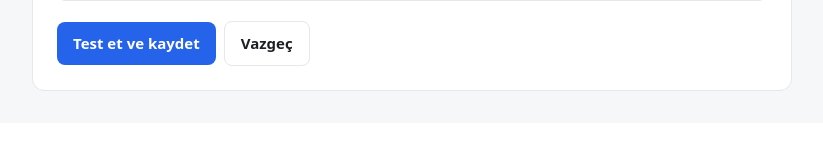
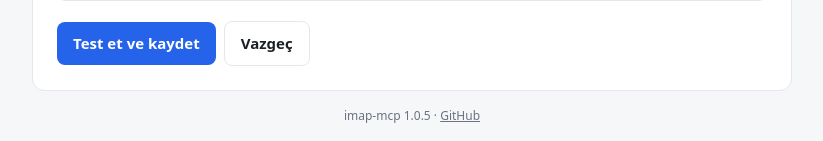
Before and after one commit to bahricanli/imap-mcp, a Laravel app: page /panel/accounts/create in a window 1280 px wide. Shown: the part 928-1069 px from the top of the page, without its empty margins (228-1051 px from the left). Before the commit the page ends 1019 px from the top, so only its background shows below. Run offline with Laravel 12, Linux system fonts and the light colour scheme; a user stored in the database is signed in; data comes from the database, SQL or seed files in the repository.

Commit message:
Release 1.0.5: show the app version in the web UI footer (#7)
* Show the app version in the web UI footer

Users could not see which version they were running. The home page
footer and every panel/login page now show "imap-mcp <version>".
The version is defined once as MailServer::VERSION, used by the MCP
server attribute and exposed as config('app.version').

Co-Authored-By: Claude Opus 5.5 <noreply@anthropic.com>

* Release 1.0.5: version in the web UI footer

Co-Authored-By: Claude Opus 5.5 <noreply@anthropic.com>

---------

Co-authored-by: Claude Opus 5.5 <noreply@anthropic.com>

```diff
--- a/app/Mcp/Servers/MailServer.php
+++ b/app/Mcp/Servers/MailServer.php
@@ -17,7 +17,7 @@ use Laravel\Mcp\Server\Attributes\Name;
 use Laravel\Mcp\Server\Attributes\Version;
 
 #[Name('Mail')]
-#[Version('1.0.4')]
+#[Version(MailServer::VERSION)]
 #[Instructions(<<<'TXT'
 Kullanıcının kendi IMAP posta kutularına erişim.
 Okuma: list-accounts → list-folders → search-emails → get-email. Okuma araçları mesajları okundu işaretlemez.
@@ -32,6 +32,9 @@ Kurallar:
 TXT)]
 class MailServer extends Server
 {
+    /** Application version; shown in the web UI footer (config app.version) and sent to MCP clients. */
+    public const VERSION = '1.0.5';
+
     protected array $tools = [
         ListAccountsTool::class,
         ListFoldersTool::class,
--- a/config/app.php
+++ b/config/app.php
@@ -14,6 +14,9 @@ return [
     */
 
     'name' => env('APP_NAME', 'Laravel'),
+
+    // imap-mcp release version, shown in the web UI footer.
+    'version' => App\Mcp\Servers\MailServer::VERSION,
 
     /*
     |--------------------------------------------------------------------------
--- a/resources/views/home.blade.php
+++ b/resources/views/home.blade.php
@@ -166,7 +166,7 @@
     </section>
 
     <footer>
-        <span>imap-mcp · GPL-3.0 lisansı</span>
+        <span>imap-mcp {{ config('app.version') }} · GPL-3.0 lisansı</span>
         <a href="https://github.com/bahricanli/imap-mcp">GitHub</a>
         <a href="{{ url('/.well-known/oauth-authorization-server') }}">OAuth keşif</a>
     </footer>
--- a/resources/views/layouts/app.blade.php
+++ b/resources/views/layouts/app.blade.php
@@ -61,6 +61,8 @@
         code { font-size:13px; overflow-wrap:anywhere; }
         .link { background:none; color:var(--accent); padding:0; width:auto; font-weight:400; border:0; margin:0; }
         fieldset { border:1px solid var(--line); border-radius:8px; padding:4px 16px 16px; margin:18px 0 0; }
+        .app-footer { margin-top:8px; font-size:12px; color:var(--muted); text-align:center; }
+        .app-footer a { color:var(--muted); }
         legend { font-size:13px; color:var(--muted); padding:0 6px; }
     </style>
 </head>
@@ -90,12 +92,14 @@
             @endif
 
             @yield('content')
+            <footer class="app-footer">imap-mcp {{ config('app.version') }} · <a href="https://github.com/bahricanli/imap-mcp">GitHub</a></footer>
         </div>
     @else
         <main class="card">
             <div class="bare-brand"><img src="{{ asset('logo.svg') }}" alt="" width="36" height="36"> <span>imap<span class="mcp">-mcp</span></span></div>
             @yield('content')
         </main>
+        <footer class="app-footer">imap-mcp {{ config('app.version') }} · <a href="https://github.com/bahricanli/imap-mcp">GitHub</a></footer>
     @endunless
 </body>
 </html>
```
Also changed, not shown: docs/blog-imap-mcp.tr.md (+1 -1 lines), tests/Feature/WebAuthTest.php (+9 -0 lines), CHANGELOG.md.
